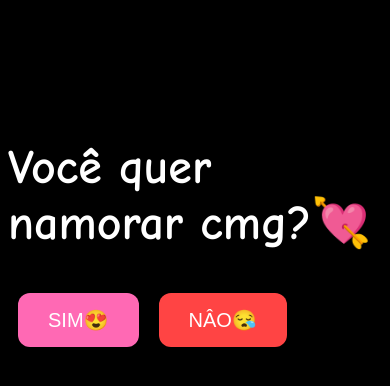
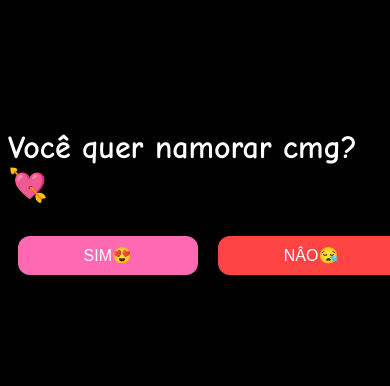
Before and after one commit to sitesdev56/pedido-de-namoro, a plain HTML site: page index.html in a window 390 px wide. Drawn offline with Linux system fonts and the light colour scheme.

Commit message:
Add files via upload

```diff
--- a/index.html
+++ b/index.html
@@ -41,6 +41,18 @@
             position: absolute;
         }
 
+        @media (max-width: 600px) {
+            h1 {
+                display: flex;
+                font-size: 2em;
+            }
+            .btn {
+                width: 48%;
+                padding: 10px 20px;
+                font-size: 16px;
+            }
+        }
+
 
     </style>
 </head>
```
